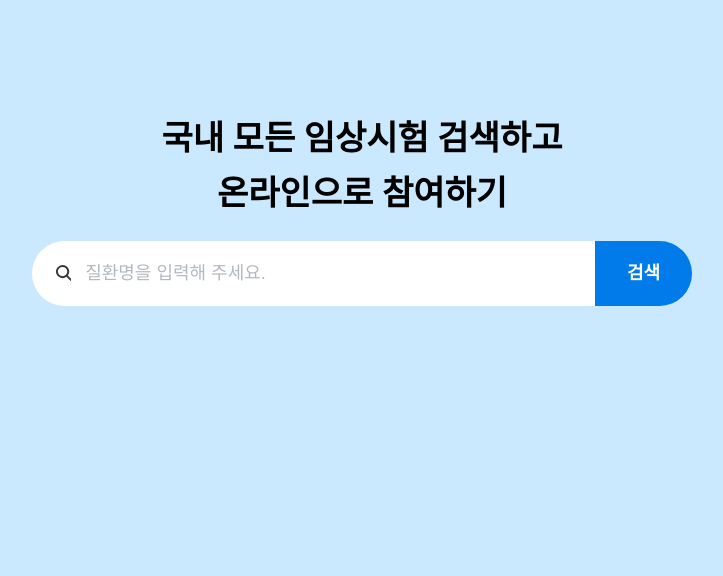
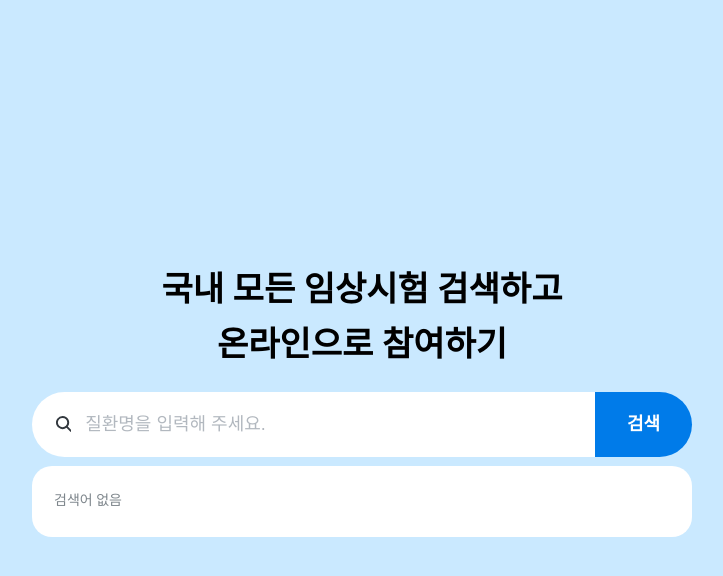
Before and after one commit to Jiho31/wanted-codestates-project-10, a React (Create React App) app: page / in a window 1280 px wide. Shown: the top 576 px of the page, without its empty margins (278-1001 px from the left). Built offline with nearby package versions, Linux system fonts and the light colour scheme.

Commit message:
[Feat] #2 API 호출해서 추천 검색어 목록 렌더링

```diff
--- a/package.json
+++ b/package.json
@@ -6,6 +6,7 @@
     "@testing-library/jest-dom": "^5.16.2",
     "@testing-library/react": "^12.1.4",
     "@testing-library/user-event": "^13.5.0",
+    "axios": "^0.26.1",
     "react": "^17.0.2",
     "react-dom": "^17.0.2",
     "react-router-dom": "^6.2.2",
@@ -37,5 +38,6 @@
       "last 1 firefox version",
       "last 1 safari version"
     ]
-  }
+  },
+  "proxy": "https://api.clinicaltrialskorea.com/"
 }
--- a/src/components/SearchListContainer.jsx
+++ b/src/components/SearchListContainer.jsx
@@ -3,40 +3,7 @@ import styled from 'styled-components';
 import { ReactComponent as Search } from '../assets/search-icon.svg';
 import ListItem from './ListItem';
 
-const dummyList = [
-  {
-    id: 125,
-    name: "Klatskin's tumor",
-  },
-  {
-    id: 133,
-    name: '간세포암',
-  },
-  {
-    id: 187,
-    name: '갑상선암종',
-  },
-  {
-    id: 335,
-    name: '고환암',
-  },
-  {
-    id: 375,
-    name: '뼈암',
-  },
-  {
-    id: 445,
-    name: '구강암',
-  },
-  {
-    id: 449,
-    name: '치은암',
-  },
-];
-
-function SearchListContainer(props) {
-  const [isLoading, setIsLoading] = useState(false);
-  const [keywordList, setKeywordList] = useState(dummyList);
+function SearchListContainer({ isLoading, keywordList }) {
   const [activeIndex, setActiveIndex] = useState(-1);
   const containerRef = useRef();
 
@@ -80,10 +47,15 @@ function SearchListContainer(props) {
 
   return (
     <Container ref={containerRef}>
-      <Text>{isLoading ? '검색 중..' : '추천 검색어'}</Text>
+      <Text>
+        {isLoading
+          ? '검색 중..'
+          : keywordList.length > 0
+          ? '추천 검색어'
+          : '검색어 없음'}
+      </Text>
       <List>
         {keywordList.map((keyword, idx) => {
-          // console.log(idx);
           return (
             <ListItem
               key={keyword.id}
@@ -98,7 +70,8 @@ function SearchListContainer(props) {
 }
 
 const Container = styled.div`
-  visibility: hidden;
+  // visibility: hidden;
+
   width: 66rem;
   height: auto;
   background-color: #fff;
@@ -123,19 +96,4 @@ const List = styled.ul`
   flex-direction: column;
 `;
 
-// const ListItem = styled.li`
-//   display: flex;
-//   align-items: center;
-//   padding: 1.2rem 0.4rem;
-//   cursor: pointer;
-
-//   svg {
-//     margin-right: 1.5rem;
-//   }
-
-//   :hover {
-//     background-color: #efefef;
-//   }
-// `;
-
 export default SearchListContainer;
--- a/src/pages/Main.jsx
+++ b/src/pages/Main.jsx
@@ -1,9 +1,72 @@
-import React from 'react';
+import React, { useEffect, useState } from 'react';
 import styled, { css } from 'styled-components';
 import SearchBar from '../components/SearchBar';
 import SearchListContainer from '../components/SearchListContainer';
+import axios from 'axios';
+import { PROXY } from '../utils/Utils';
+
+const dummyList = [
+  {
+    id: 125,
+    name: "Klatskin's tumor",
+  },
+  {
+    id: 133,
+    name: '간세포암',
+  },
+  {
+    id: 187,
+    name: '갑상선암종',
+  },
+  {
+    id: 335,
+    name: '고환암',
+  },
+  {
+    id: 375,
+    name: '뼈암',
+  },
+  {
+    id: 445,
+    name: '구강암',
+  },
+  {
+    id: 449,
+    name: '치은암',
+  },
+];
 
 function Main(props) {
+  const [keyword, setKeyword] = useState('');
+  const [recommendedList, setRecommendedList] = useState([]);
+  const [isLoading, setIsLoading] = useState(false);
+
+  // api 호출
+  useEffect(() => {
+    const fetchKeywordAPI = async () => {
+      setIsLoading(true);
+      const recommendedKeywords = await axios
+        .get(`${PROXY}/api/v1/search-conditions/?name=${keyword}`)
+        .then((res) => res.data)
+        .then((data) => {
+          console.log(data);
+          return data.slice(0, 8);
+        })
+        .catch((err) => console.error(err));
+
+      setIsLoading(false);
+      setRecommendedList(recommendedKeywords);
+    };
+
+    if (keyword !== '') {
+      fetchKeywordAPI();
+    }
+  }, [keyword]);
+
+  const changeKeyword = (newKeyword) => {
+    setKeyword(newKeyword);
+  };
+
   return (
     <Body>
       <Container>
@@ -12,8 +75,11 @@ function Main(props) {
           <br />
           온라인으로 참여하기
         </Title>
-        <SearchBar />
-        <SearchListContainer />
+        <SearchBar keyword={keyword} changeKeyword={changeKeyword} />
+        <SearchListContainer
+          isLoading={isLoading}
+          keywordList={recommendedList}
+        />
       </Container>
     </Body>
   );
--- /dev/null
+++ b/src/utils/Utils.js
@@ -0,0 +1 @@
+export const PROXY = window.location.hostname === 'localhost' ? '' : '/proxy';
```
Also changed, not shown: 1 other file (tests, documents, lock files or other folders).
